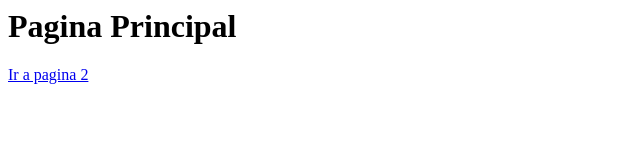
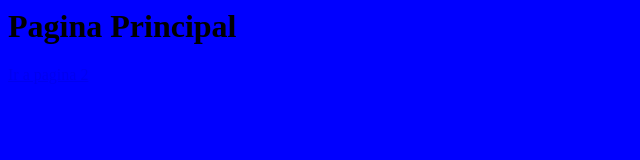
Before and after one commit to DanielMirandaB/github.io, a plain HTML site: page index.html in a window 1280 px wide. Shown: the whole page, without its empty margins (0-640 px from the left). Drawn offline with Linux system fonts and the light colour scheme.

Commit message:
Update index.html

```diff
--- a/index.html
+++ b/index.html
@@ -1,6 +1,6 @@
 <html>
   <head>
-    <link rel="stylesheet" type="text/css" src="css/estilos.css">
+    <link rel="stylesheet" type="text/css" href="css/estilos.css">
     <title>Pagina 1</title>
   </head>
 
```
